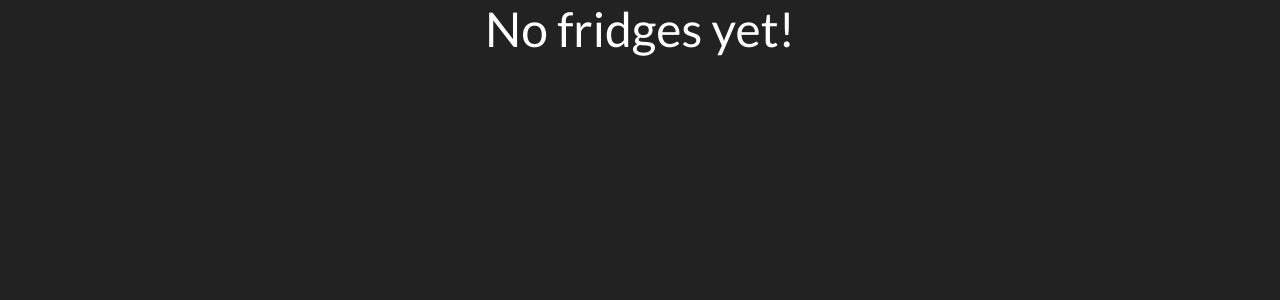
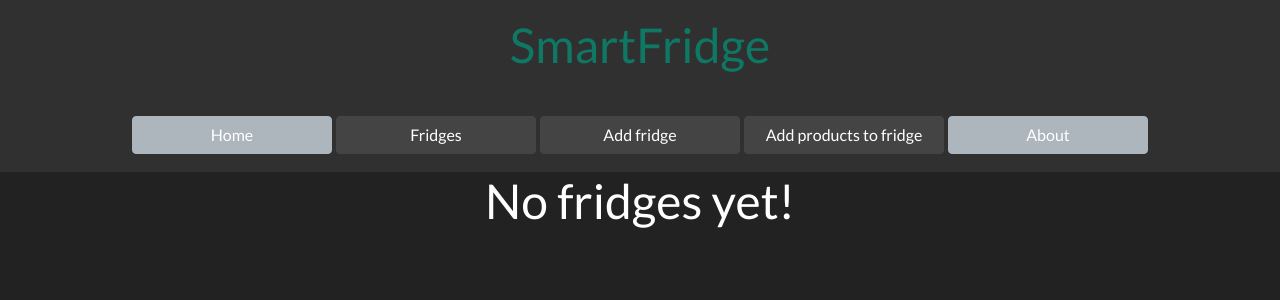
Before and after one commit to lukaszziobro89/spring-thymeleaf, a Spring Boot app: page /fridges/ in a window 1280 px wide. Shown: the top 300 px of the page. Run offline with Spring Boot 4, Linux system fonts and the light colour scheme; data that the repository does not hold is empty.

Commit message:
thymeleaf fragments

```diff
--- a/src/main/resources/templates/fridge/addFridge.html
+++ b/src/main/resources/templates/fridge/addFridge.html
@@ -14,6 +14,11 @@
 </head>
 
 <body>
+
+    <div>
+        <div th:replace="home :: fragment_logo"></div>
+        <div th:replace="home :: fragment_menu"></div>
+    </div>
 
     <div class="container-center container">
         <div class="center card border-success mb-3" style="max-width: 30rem;">
--- a/src/main/resources/templates/fridge/fridges.html
+++ b/src/main/resources/templates/fridge/fridges.html
@@ -13,6 +13,10 @@
 </head>
 <body>
 
+<div>
+    <div th:replace="home :: fragment_logo"></div>
+    <div th:replace="home :: fragment_menu"></div>
+</div>
 
 
 <div th:switch="${fridges}">
--- a/src/main/resources/templates/home.html
+++ b/src/main/resources/templates/home.html
@@ -13,13 +13,15 @@
 </head>
 <body>
 
+<div th:fragment="fragment_logo">
   <nav class="navbar navbar-expand-lg navbar-dark bg-dark">
     <div class="container-fluid center">
-<!--    <a class="navbar-brand center" href="#">SmartFridge</a>-->
       <h1 class="center" style="color: #0f7864">SmartFridge</h1>
     </div>
   </nav>
+</div>
 
+<div th:fragment="fragment_menu">
   <nav class="navbar navbar-expand-lg navbar-dark bg-dark">
     <div class="container-fluid center">
     <div class="collapse navbar-collapse" id="navbarColor02">
@@ -48,6 +50,7 @@
       </div>
     </div>
   </nav>
+</div>
 
 </body>
 </html>
```
Lines whose indentation alone changed are shown as unchanged.
